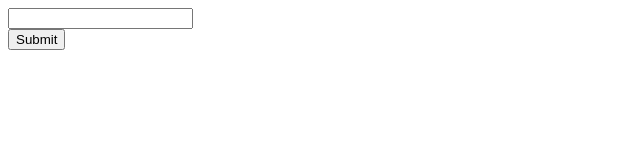
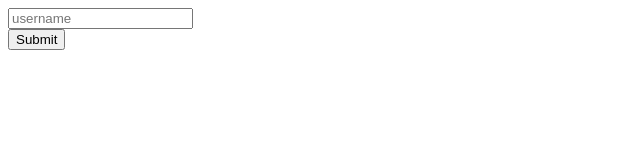
Before and after one commit to boyuan12/khanacademy, a plain HTML site: page index.html in a window 1280 px wide. Shown: the full height of the page, 0-640 px from the left. Drawn offline with nearby package versions, Linux system fonts and the light colour scheme.

Commit message:
Update index.html

```diff
--- a/index.html
+++ b/index.html
@@ -1,7 +1,7 @@
 <!DOCTYPE html>
 <html>
   <body>
-  <input type="text" id="username">
+  <input type="text" id="username" placeholder="username">
   <br/>
   <button type="button" id="button">Submit</button>
   <div id="points"></div>
```
